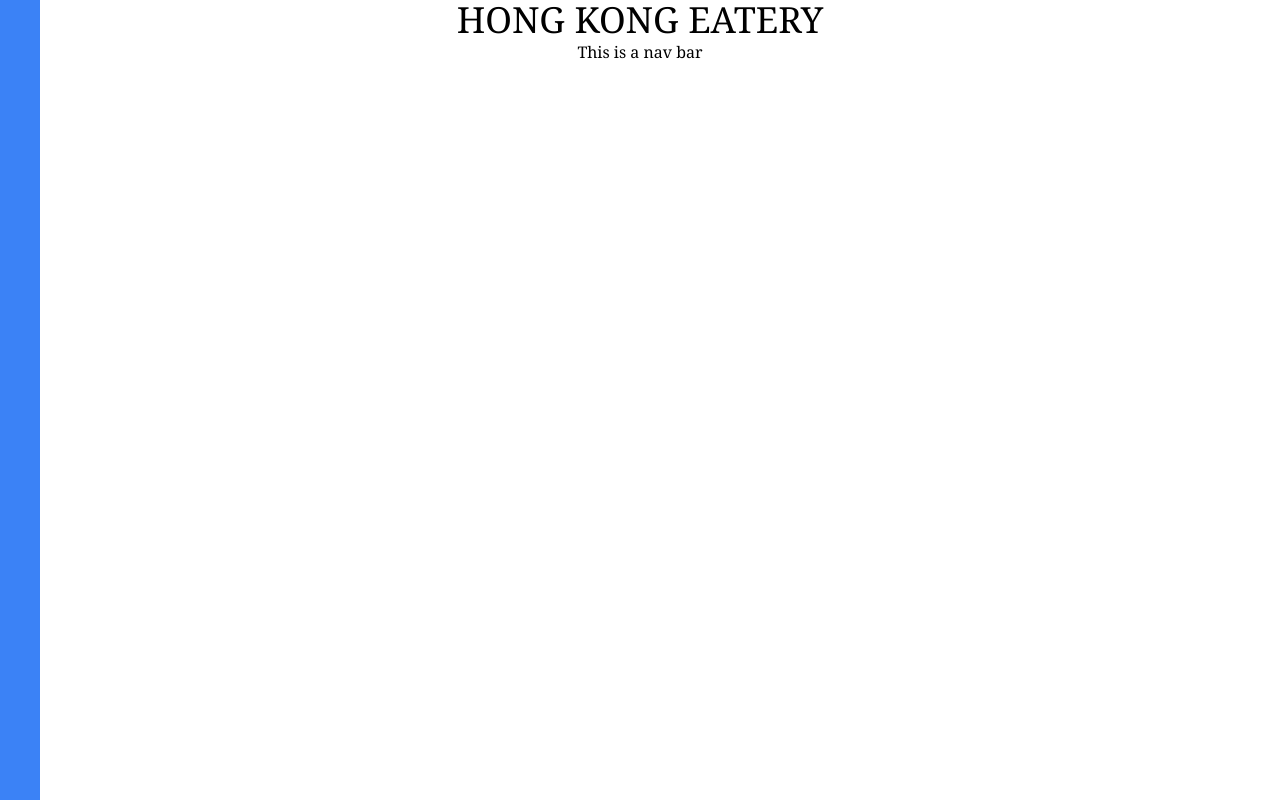
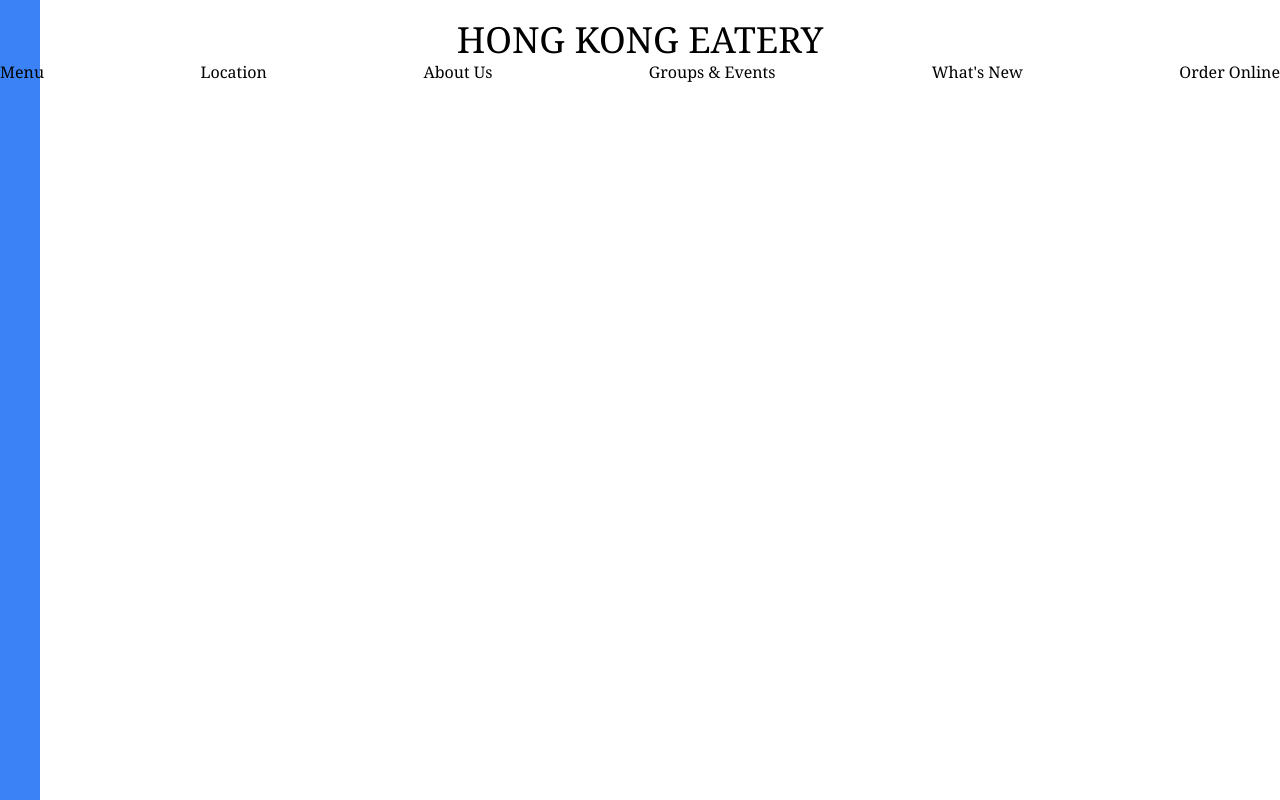
Before and after one commit to Collin-Lung/HongKongEatery, a website: page public/index.html in a window 1280 px wide. Shown: the top 800 px of the page. Drawn offline with Linux system fonts and the light colour scheme.

Commit message:
Created other html pages

```diff
--- a/public/index.html
+++ b/public/index.html
@@ -8,14 +8,21 @@
 </head>
 <body class="font-serif">
 
-  <div class="fixed w-full">
+  <div class="fixed w-full pt-5">
     <h1 class="flex justify-center uppercase text-4xl">
       Hong Kong Eatery
     </h1>
 
-    <nav class="flex justify-center">
-      This is a nav bar
+    <nav class="flex justify-between">
+      <a href="">Menu</a>
+      <a href="">Location</a>
+      <a href="">About Us</a>
+      <a href="">Groups & Events</a>
+      <a href="">What's New</a>
+      <a href="">Order Online</a>
+
     </nav>
+
   </div>
 
   <main class="overflow-auto">
```
Also changed, not shown: public/styles.css, src/pages/Location.html (added), src/pages/about-us.html (added), src/pages/groups-events.html (added), src/pages/menu.html (added), src/pages/order-online.html (added), src/pages/whats-new.html (added).
